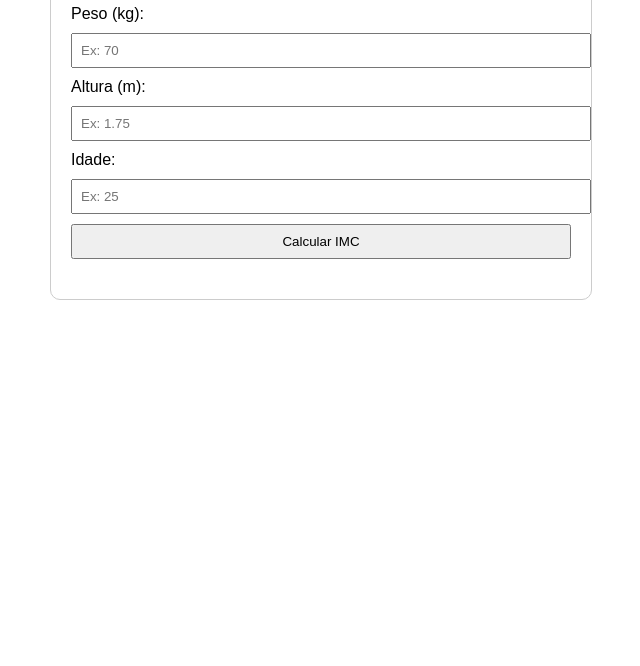
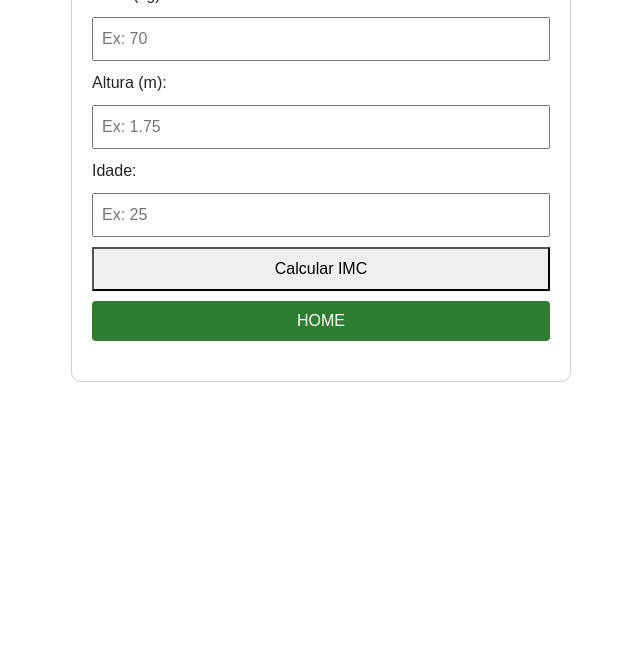
Before and after one commit to Pedronascentes1/Projeto-pratico, a plain HTML site: page Nova pasta/contato.html in a window 1280 px wide. Shown: the part 134-800 px from the top of the page, without its empty margins (319-959 px from the left). Drawn offline with nearby package versions, Linux system fonts and the light colour scheme.

Commit message:
add botão home calculadora

```diff
--- a/Nova pasta/contato.html
+++ b/Nova pasta/contato.html
@@ -3,6 +3,7 @@
 <head>
   <meta charset="UTF-8">
   <title>Calculadora de IMC com Idade</title>
+  <link href="https://cdn.jsdelivr.net/npm/bootstrap@5.3.6/dist/css/bootstrap.min.css" rel="stylesheet">
   <style>
     body {
       font-family: Arial, sans-serif;
@@ -12,7 +13,7 @@
       border: 1px solid #ccc;
       border-radius: 10px;
     }
-    input, button {
+    input, button, .meu-botao {
       display: block;
       margin: 10px 0;
       padding: 8px;
@@ -22,10 +23,24 @@
       margin-top: 20px;
       font-weight: bold;
     }
+    .meu-botao {
+      background-color: #2e7d32;;
+      color: white;
+      text-align: center;
+      text-decoration: none;
+      border: none;
+      border-radius: 4px;
+      cursor: pointer;
+    }
+    .meu-botao:hover {
+      background-color: #29b930;
+    }
+
   </style>
 </head>
 <body>
 
+  <div>
     <h2>Calculadora de IMC com Idade</h2>
 
     <label for="peso">Peso (kg):</label>
@@ -39,7 +54,11 @@
 
     <button onclick="calcularIMC()">Calcular IMC</button>
 
+
+    <a href="index.html" class="meu-botao">HOME</a>
+
     <div id="resultado"></div>
+  </div>
 
   <script>
     function calcularIMC() {
@@ -50,6 +69,10 @@
 
       if (isNaN(peso) || isNaN(altura) || isNaN(idade)) {
         resultado.textContent = "Por favor, preencha todos os campos corretamente.";
+        return;
+      }
+      if (peso <= 0 || altura <= 0 || idade < 0) {
+        resultado.textContent = "Por favor, insira valores positivos e maiores que zero para peso e altura, e idade não negativa.";
         return;
       }
 
@@ -69,7 +92,6 @@
           classificacao = "Obesidade";
         }
       } else {
-
         if (imc < 22) {
           classificacao = "Abaixo do peso para idosos";
         } else if (imc <= 27) {
@@ -82,6 +104,5 @@
       resultado.innerHTML = `Seu IMC é <strong>${imc.toFixed(2)}</strong><br>${classificacao}`;
     }
   </script>
-
 </body>
 </html>
```
Lines whose indentation alone changed are shown as unchanged.
